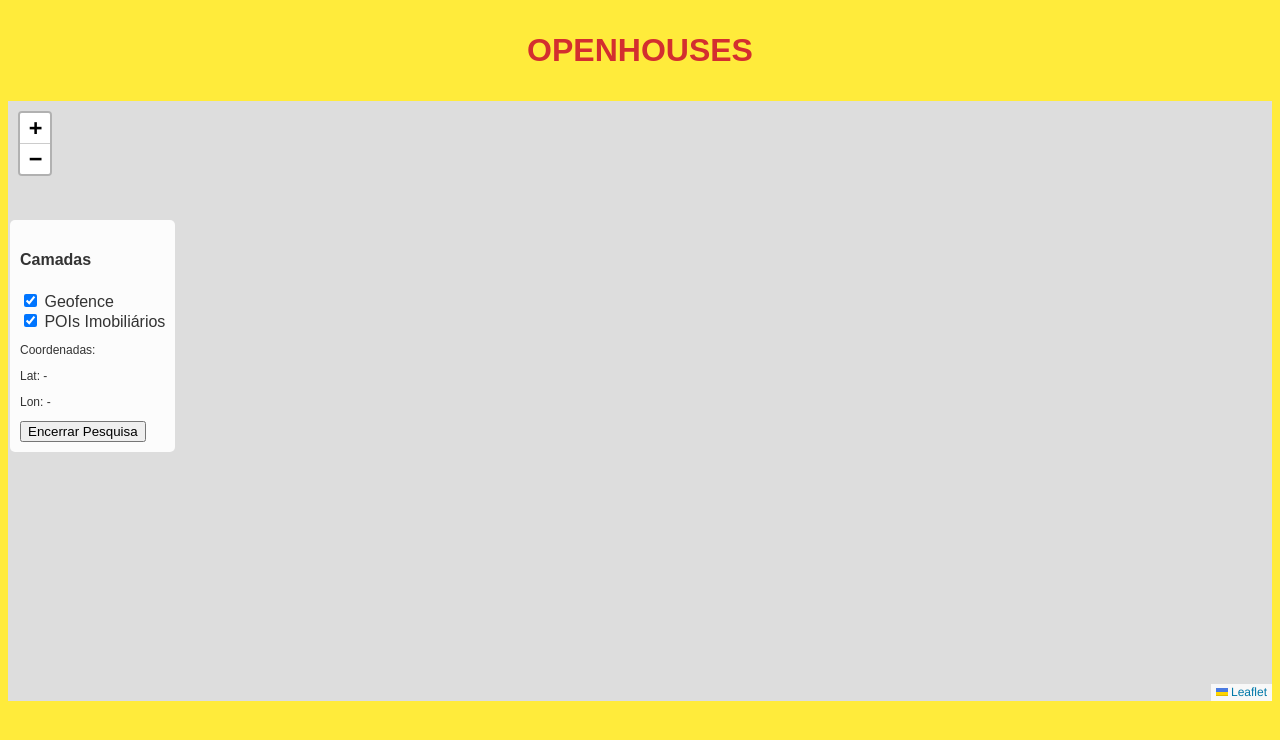
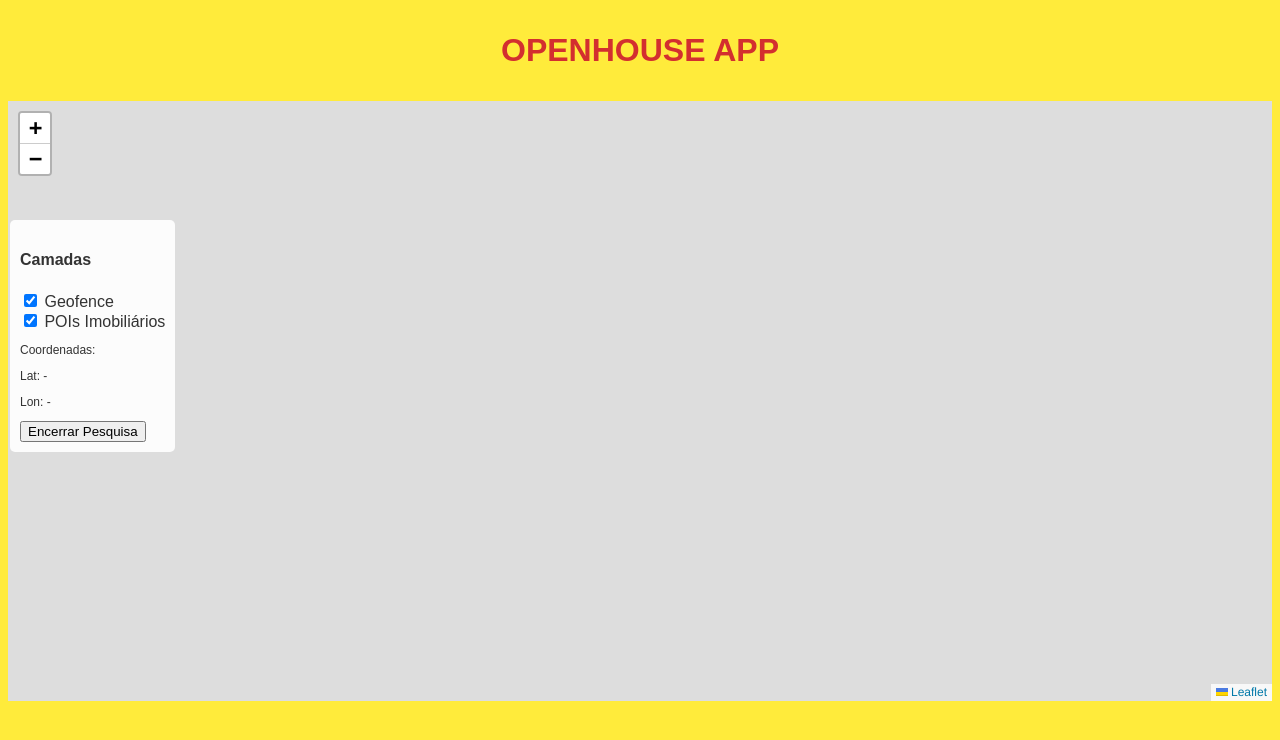
Before and after one commit to acidhubpires/openhouse, a plain HTML site: page Sandbox/OpenHouseApp/index.html in a window 1280 px wide. Drawn offline with nearby package versions, Linux system fonts and the light colour scheme.

```diff
--- a/Sandbox/OpenHouseApp/index.html
+++ b/Sandbox/OpenHouseApp/index.html
@@ -47,7 +47,7 @@
     </style>
 </head>
 <body>
-    <h3>OPENHOUSES</h3>
+    <h3>OPENHOUSE APP</h3>
 
     <!-- Mapa -->
     <div id="map"></div>
```
